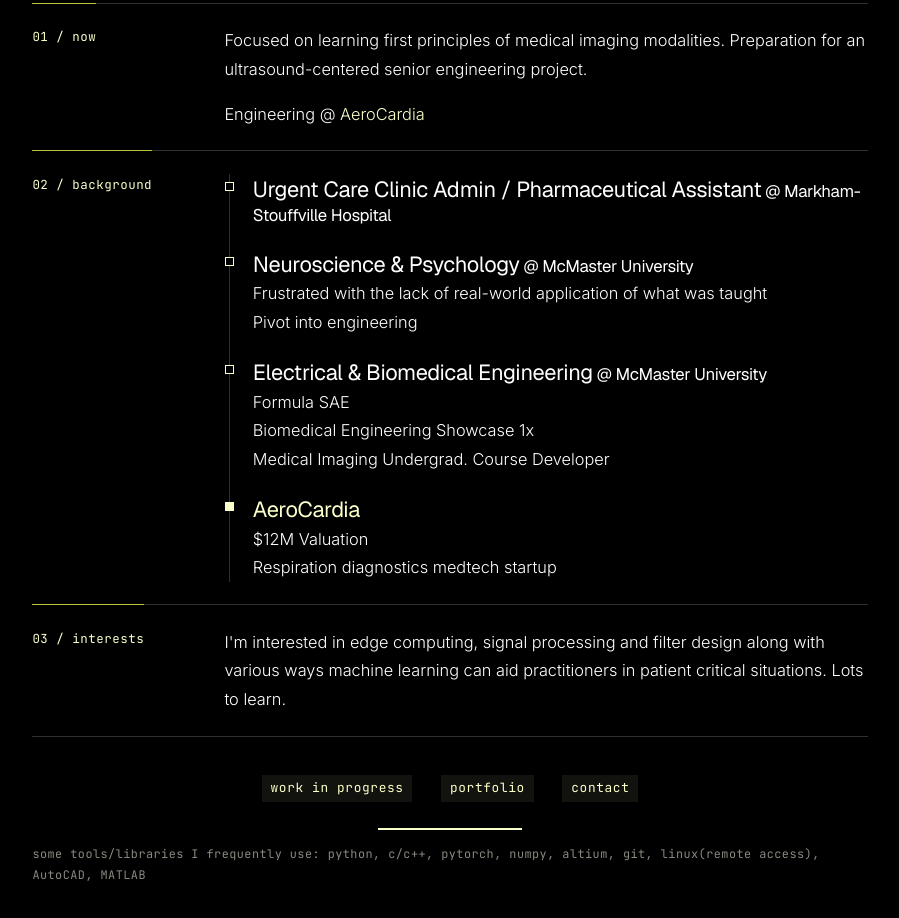
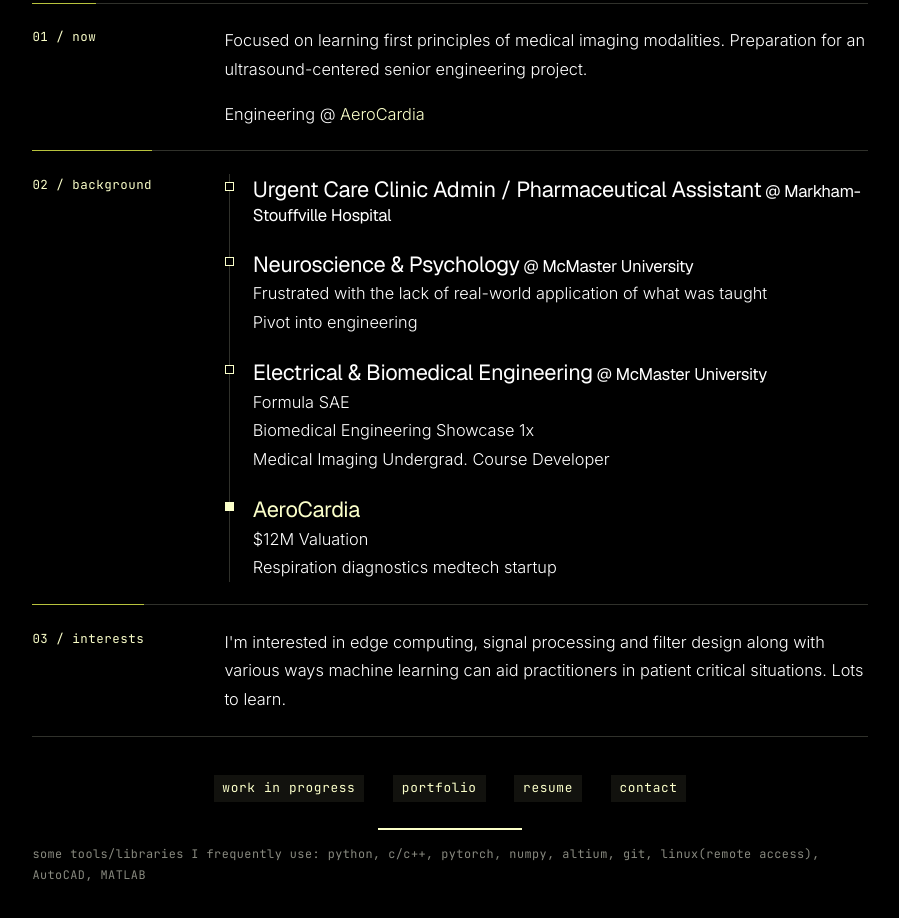
Before and after one commit to jacky-nam/jacky-nam.github.io, a plain HTML site: page index.html in a window 1280 px wide. Shown: the part 320-1238 px from the top of the page, without its empty margins (190-1089 px from the left). Drawn offline with nearby package versions, Linux system fonts and the light colour scheme.

Commit message:
Add resume link and PDF to landing page
Add a resume link between the portfolio and contact links in the landing page nav, and add the updated resume PDF at the repository root.

```diff
--- a/index.html
+++ b/index.html
@@ -85,6 +85,7 @@
         <nav class="intro__links reveal" aria-label="Pages">
           <a href="work-in-progress.html">work in progress</a>
           <a href="portfolio.html">portfolio</a>
+          <a href="JackyNam_Resume.pdf">resume</a>
           <a href="mailto:jackynam@outlook.com">contact</a>
         </nav>
 
```
Also changed, not shown: 1 other file.
